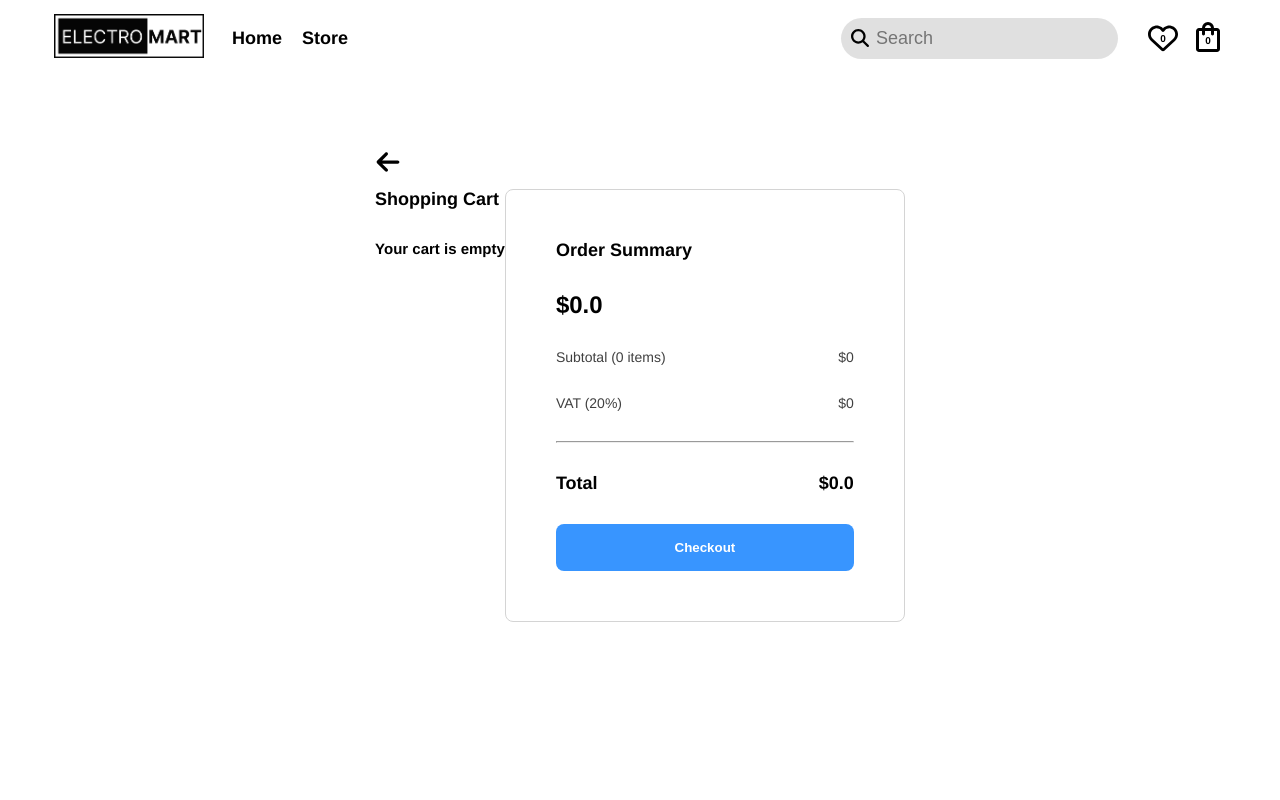
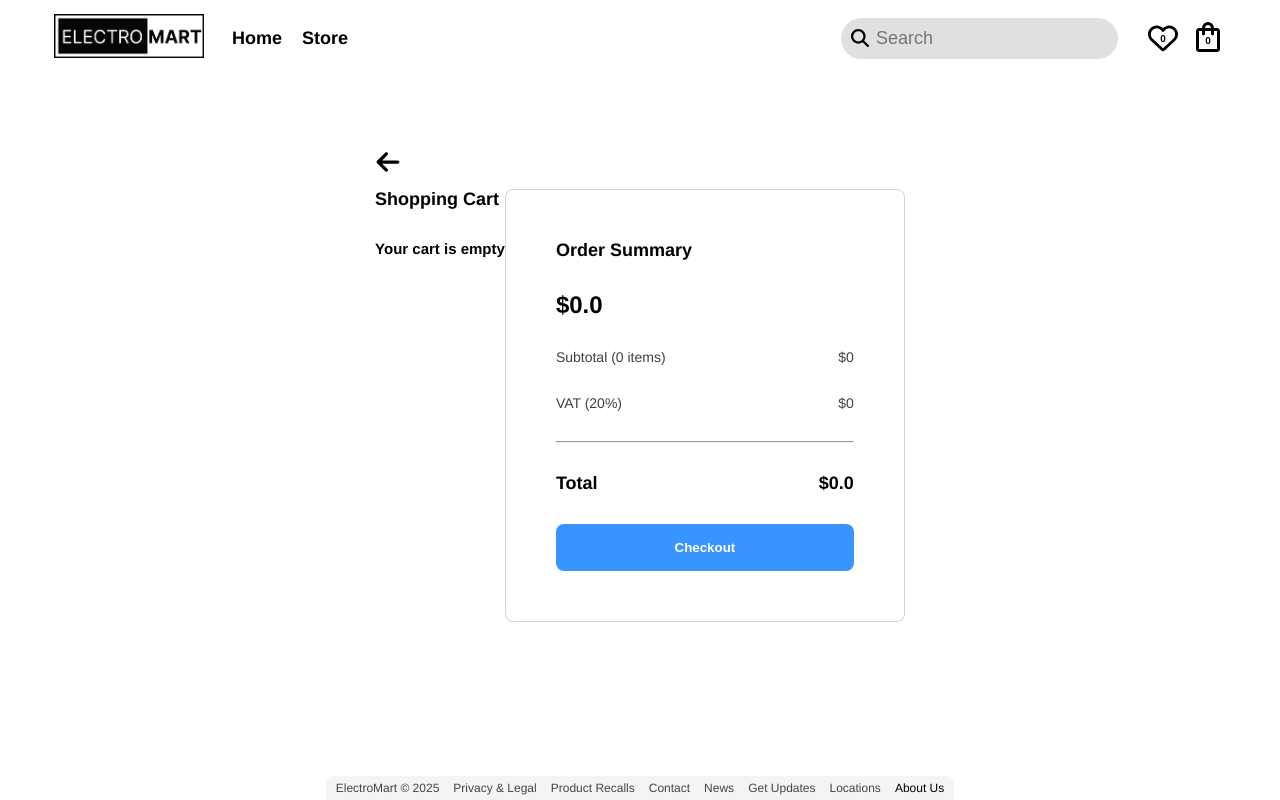
Before and after one commit to Odi000/Shopping-Cart, a React (Vite) app: page /cart in a window 1280 px wide. Built offline with nearby package versions, Linux system fonts and the light colour scheme.

Commit message:
Added Footer Component

```diff
--- /dev/null
+++ b/src/components/Footer.jsx
@@ -0,0 +1,18 @@
+import styles from "../css-modules/footer.module.css";
+
+
+export default function Footer({ backBtnLocation }) {
+
+    return (
+        <footer className={backBtnLocation === "/" ? styles.homepage : styles.footer}>
+            <p>ElectroMart © 2025</p>
+            <p>Privacy & Legal</p>
+            <p>Product Recalls</p>
+            <p>Contact</p>
+            <p>News</p>
+            <p>Get Updates</p>
+            <p>Locations</p>
+            <p><a href="https://github.com/Odi000" target="_blank">About Us</a></p>
+        </footer>
+    )
+}
--- a/src/components/HomePage.jsx
+++ b/src/components/HomePage.jsx
@@ -9,6 +9,7 @@ import styles from "../css-modules/home-page.module.css"
 import NavBar from "./navbar/NavBar";
 import Button from "./button";
 import Carousel from "./Carousel";
+import Footer from "./Footer";
 
 
 library.add(fas, far, fab);
@@ -50,6 +51,7 @@ function HomePage() {
                 filterByFav,
                 backBtnLocation
             }} />
+            <Footer backBtnLocation={backBtnLocation}></Footer>
         </div>
     )
 }
--- a/src/css-modules/carousel.module.css
+++ b/src/css-modules/carousel.module.css
@@ -14,7 +14,7 @@
     width: var(--side-length);
     height: var(--side-length);
     border-radius: .8rem;
-    backdrop-filter: blur(24px);
+    backdrop-filter: blur(12px);
 }
 
 .slide img {
--- /dev/null
+++ b/src/css-modules/footer.module.css
@@ -0,0 +1,54 @@
+.footer {
+    position: absolute;
+    bottom: 0;
+    width: 100%;
+    display: flex;
+    justify-content: center;
+    flex-wrap: wrap;
+    gap: 1.4rem;
+    color: #424447;
+    font-size: 1.2rem;
+    padding: .5rem 1rem;
+    user-select: none;
+    text-wrap: nowrap;
+}
+
+.homepage {
+    composes: footer;
+    width: fit-content;
+    background-color: var(--color-gray);
+    backdrop-filter: blur(12px);
+    border-top-right-radius: .8rem;
+    border-top-left-radius: .8rem;
+}
+
+.footer p {
+    cursor: pointer;
+}
+
+.footer p:active {
+    color: black;
+}
+
+.footer a {
+    text-decoration: none;
+    color: #424447;
+    font-weight: 500;
+}
+
+@media (max-width: 635px) {
+
+    .footer>:nth-child(5),
+    .footer>:nth-child(6) {
+        display: none;
+    }
+}
+
+@media (max-width: 510px) {
+    .footer {
+        gap: .9rem;
+    }
+    .footer>:nth-child(2) {
+        display: none;
+    }
+}
--- a/src/css-modules/home-page.module.css
+++ b/src/css-modules/home-page.module.css
@@ -1,14 +1,17 @@
 .homePage {
+    position: relative;
     padding-top: 8rem;
+    min-height: 100vh;
 }
 
 .onHomePage {
     composes: homePage;
+    position: static;
     display: flex;
     flex-direction: column;
     align-items: center;
     justify-content: space-around;
-    height: 90vh;
+    min-height: 90vh;
 }
 
 .background {
--- a/src/css-modules/store.module.css
+++ b/src/css-modules/store.module.css
@@ -1,7 +1,7 @@
 .container {
     display: grid;
     grid-template-columns: 17rem 1fr;
-    padding: 5.6rem 5.4rem 2rem;
+    padding: 5.6rem 5.4rem 4rem;
 }
 
 .container>div:last-child {
```
Also changed, not shown: src/css-modules/index.css (line endings or trailing spaces).
